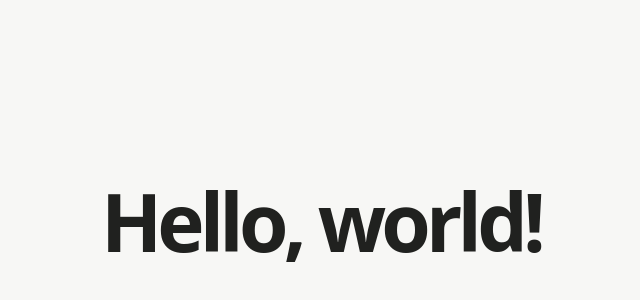
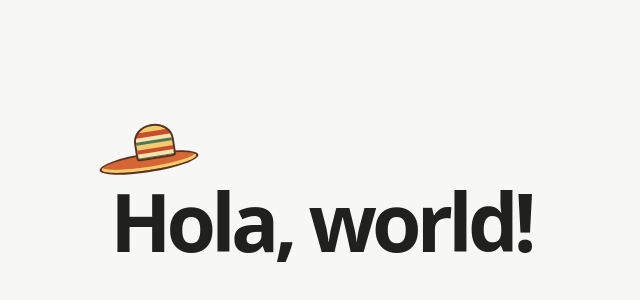
Before and after one commit to mgomezdiaz96-creator/hello-hackday, a plain HTML site: page index.html in a window 1280 px wide. Shown: the part 180-480 px from the top of the page, without its empty margins (319-959 px from the left). Drawn offline with Linux system fonts and the light colour scheme.

Commit message:
Change greeting to Hola and add sombrero

```diff
--- a/index.html
+++ b/index.html
@@ -3,7 +3,7 @@
   <head>
     <meta charset="utf-8" />
     <meta name="viewport" content="width=device-width, initial-scale=1" />
-    <title>Hello, world!</title>
+    <title>Hola, world!</title>
     <style>
       :root {
         color-scheme: light;
@@ -25,11 +25,52 @@
         font-weight: 600;
         letter-spacing: -0.06em;
       }
+
+      .sombrero-letter {
+        position: relative;
+        display: inline-block;
+      }
+
+      .sombrero-letter::before,
+      .sombrero-letter::after {
+        position: absolute;
+        content: "";
+        transform: rotate(-9deg);
+      }
+
+      .sombrero-letter::before {
+        z-index: 1;
+        top: -0.16em;
+        left: -0.14em;
+        width: 1.2em;
+        height: 0.19em;
+        border: 0.035em solid #59331f;
+        border-radius: 50%;
+        background: #d76636;
+        box-shadow: inset 0 -0.04em #f3ca6d;
+      }
+
+      .sombrero-letter::after {
+        z-index: 2;
+        top: -0.52em;
+        left: 0.3em;
+        width: 0.45em;
+        height: 0.39em;
+        border: 0.035em solid #59331f;
+        border-radius: 48% 48% 10% 10%;
+        background: repeating-linear-gradient(
+          to bottom,
+          #f3ca6d 0 0.06em,
+          #c84d2d 0.06em 0.12em,
+          #f7e3ae 0.12em 0.17em,
+          #4f7852 0.17em 0.21em
+        );
+      }
     </style>
   </head>
   <body>
     <main>
-      <h1>Hello, world!</h1>
+      <h1><span class="sombrero-letter">H</span>ola, world!</h1>
     </main>
   </body>
 </html>
```
